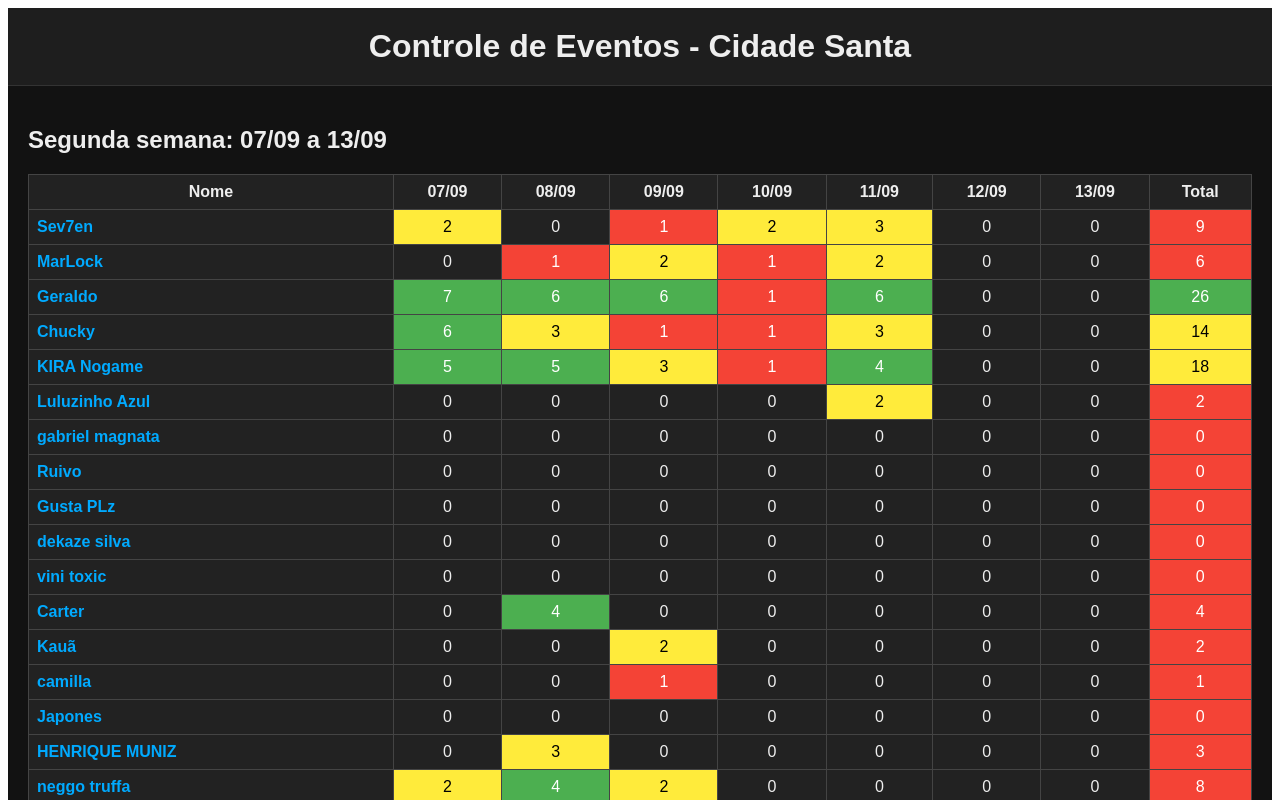
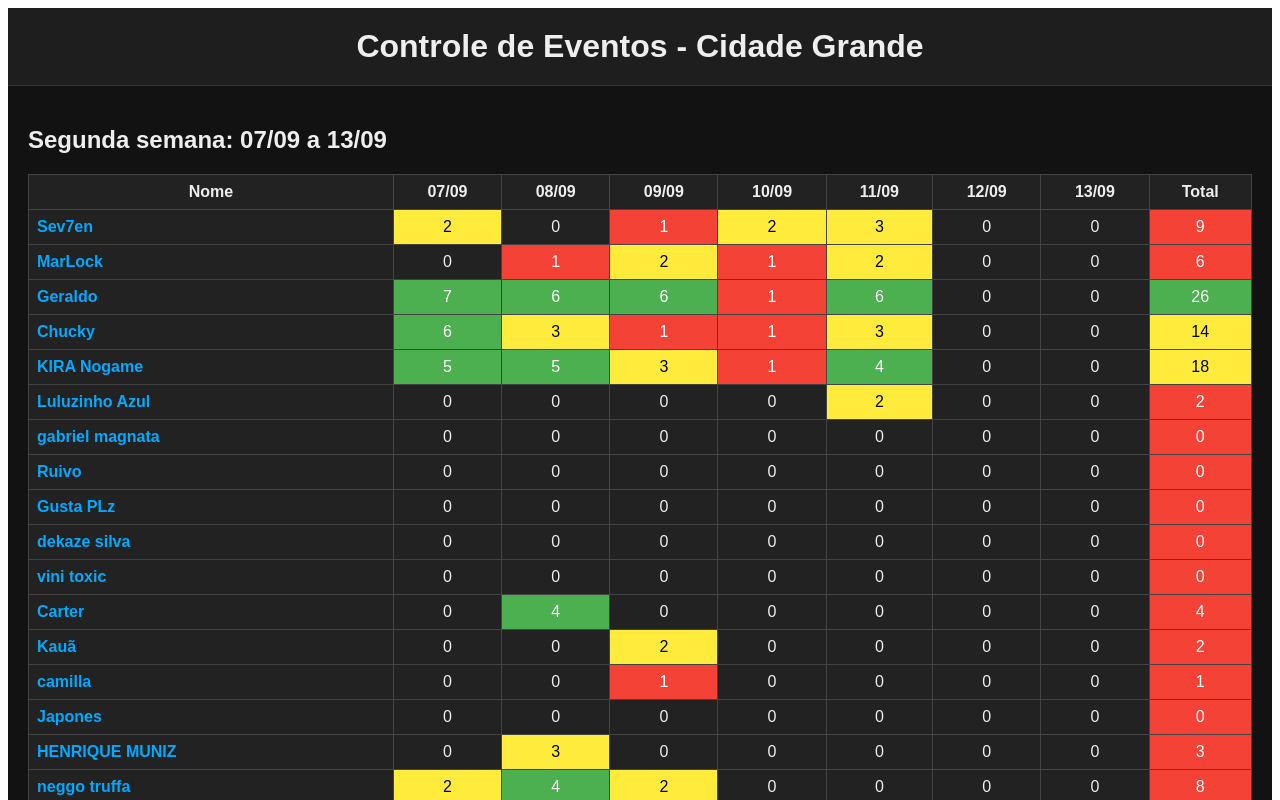
Before and after one commit to pedrohpiri/planilhaeventos, a Vue app: page / in a window 1280 px wide. Shown: the top 800 px of the page. Built offline with nearby package versions, Linux system fonts and the light colour scheme.

Commit message:
Mudar nome de Cidade Santa para Cidade Grande

```diff
--- a/index.html
+++ b/index.html
@@ -4,7 +4,7 @@
 <head>
     <meta charset="UTF-8" />
     <meta name="viewport" content="width=device-width, initial-scale=1.0" />
-    <title>Controle de Eventos - Cidade Santa GTARP</title>
+    <title>Controle de Eventos - Cidade Grande GTARP</title>
 </head>
 
 <body>
--- a/src/App.vue
+++ b/src/App.vue
@@ -1,7 +1,7 @@
 <template>
   <div id="app">
     <header>
-      <h1>Controle de Eventos - Cidade Santa </h1>
+      <h1>Controle de Eventos - Cidade Grande </h1>
     </header>
     <main>
       <EventTable />
@@ -9,7 +9,7 @@
       <Hierarchy />
     </main>
     <footer>
-      <p>© 2024 Cidade Santa GTARP - Controle de Eventos</p>
+      <p>© 2024 Cidade Grande GTARP - Controle de Eventos</p>
       <p>DeV PH ID : 8493</p>
     </footer>
   </div>
```
